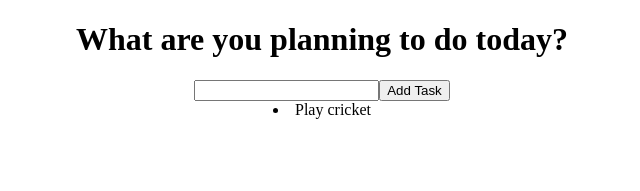
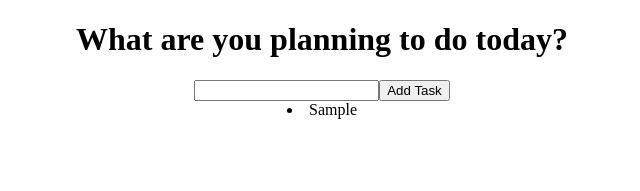
Before and after one commit to mohammadislamdeveloper365/react-portfolio, a React (Create React App) app: page / in a window 1280 px wide. Both pictures are taken after typing "Sample" into the empty fields and a click on the button "Add Task". Shown: the top 191 px of the page, without its empty margins (318-958 px from the left). Built offline with nearby package versions, Linux system fonts and the light colour scheme.

Commit message:
feat: add to do list with basic functionality

```diff
--- a/package.json
+++ b/package.json
@@ -10,6 +10,7 @@
     "react": "^19.2.0",
     "react-dom": "^19.2.0",
     "react-scripts": "5.0.1",
+    "uuid": "^13.0.0",
     "web-vitals": "^2.1.4"
   },
   "scripts": {
--- a/src/components/Todo/Todo.js
+++ b/src/components/Todo/Todo.js
@@ -3,12 +3,28 @@ import TodoForm from '../TodoForm/TodoForm';
 import React, { Component } from 'react';
 
 class Todo extends Component {
+    constructor(props) {
+      super(props)
+
+      this.state = {
+         todoList: []
+      }
+    }
+
+    addTodo = (todo) => {
+        const { todoList } = this.state;
+        this.setState({
+            todoList: [...todoList, todo]
+        }, console.log(this.state.todoList))
+    }
+
     render() {
+        const { todoList } = this.state
         return (
             <div>
                 <h1>What are you planning to do today?</h1>
-                <TodoForm/>
-                <TodoList/>
+                <TodoForm addTodo={this.addTodo}/>
+                <TodoList todoList={todoList}/>
             </div>
         );
     }
--- a/src/components/TodoForm/TodoForm.js
+++ b/src/components/TodoForm/TodoForm.js
@@ -1,10 +1,12 @@
 import React, { Component } from 'react';
+import { v4 as uuidv4 } from 'uuid';
 
 class TodoForm extends Component {
     constructor(props){
         super(props);
         this.state = {
-            todo:''
+            todo:'',
+            id: ''
         };
 
         this.handleTodoChange = this.handleTodoChange.bind(this);
@@ -13,20 +15,25 @@ class TodoForm extends Component {
 
     handleTodoChange(e) {
         this.setState({
-            todo: e.target.value
+            todo: e.target.value,
+            id: uuidv4()
         })
     }
 
     handleTodoSubmit(e) {
         e.preventDefault();
-
+        const { addTodo } = this.props;
+        const { todo, id } = this.state;
+        addTodo({todo,id});
         this.setState({
-            todo: ''
+            todo: '',
+            id: ''
         })
     }
 
     render() {
         const { todo } = this.state;
+
         return (
             <form onSubmit={this.handleTodoSubmit}>
                 <input type="text" name="todo" value={todo} onChange={this.handleTodoChange} className="todo-input"/>
--- a/src/components/TodoList/TodoList.js
+++ b/src/components/TodoList/TodoList.js
@@ -5,9 +5,11 @@ import React, { Component } from 'react';
 class TodoList extends Component {
 
     render() {
+        const { todoList } = this.props;
+
         return (
             <>
-                <li>Play cricket</li>
+                {todoList.map(todo=><li key={todo.id}>{todo.todo}</li>)}
             </>
         );
     }
```
Also changed, not shown: 1 other file (tests, documents, lock files or other folders).
